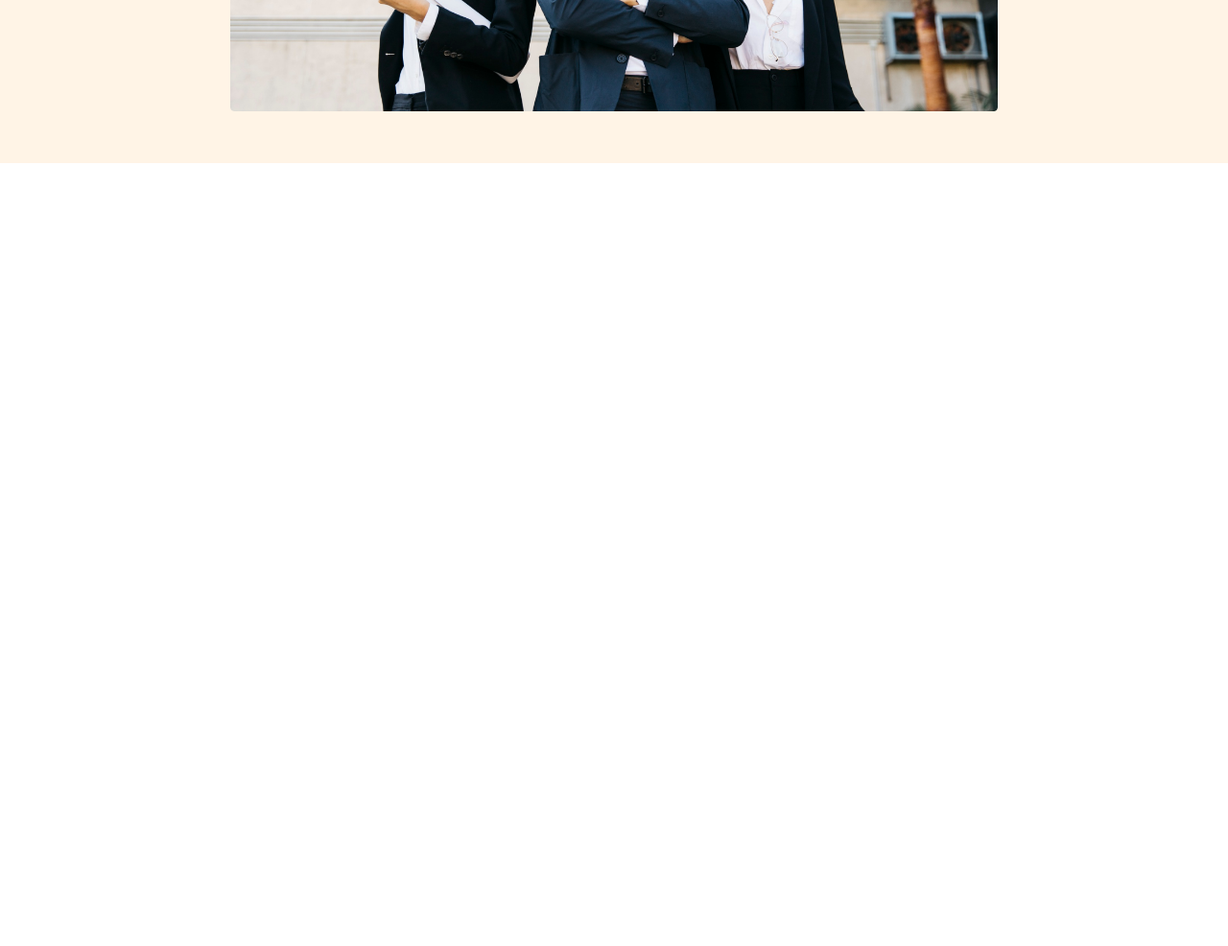
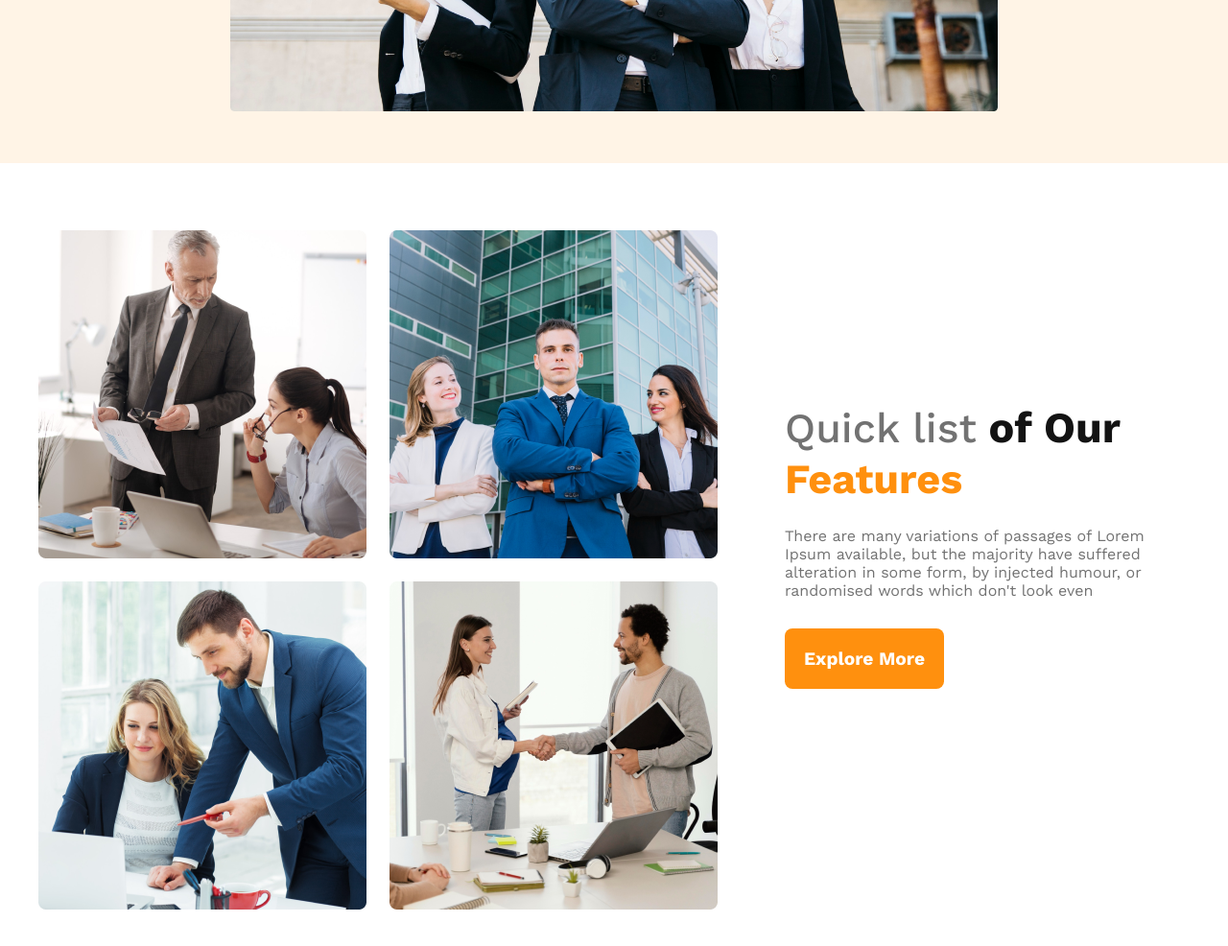
Before and after one commit to Rasibul/architects-website, a plain HTML site: page index.html in a window 1280 px wide. Shown: the part 814-1800 px from the top of the page at 96% size. Before the commit the page ends 1114 px from the top, so only its background shows below. Drawn offline with nearby package versions, Linux system fonts and the light colour scheme.

```diff
--- a/index.html
+++ b/index.html
@@ -30,11 +30,13 @@
         <!-- header style end -->
         <!-- banner style start -->
         <div class="banner">
-           <div class="banner-content">
-            <h2 class="banner-tittle">Brand New Group of Architects </h2>
-            <p class="section-description">There are many variations of passages of Lorem Ipsum available, but the majority have suffered alteration in some form, by injected humour, or randomised words which don't look even</p>
-            <button class="btn-primary">Explore More</button>
-           </div>
+            <div class="banner-content">
+                <h2 class="banner-tittle">Brand New Group of Architects </h2>
+                <p class="section-description">There are many variations of passages of Lorem Ipsum available, but the
+                    majority have suffered alteration in some form, by injected humour, or randomised words which don't
+                    look even</p>
+                <button class="btn-primary">Explore More</button>
+            </div>
             <img src="./images/banner.png" alt="">
         </div>
         <!-- banner style end -->
@@ -43,6 +45,23 @@
     <main>
         <!-- Feature section start -->
 
+        <sectionc class="feture-container">
+            <div class="feture-img-container">
+                <img src="./images/team1.png" alt="">
+                <img src="./images/team2.png" alt="">
+                <img src="./images/team3.png" alt="">
+                <img src="./images/team4.png" alt="">
+            </div>
+            <div class="feture-content">
+                <h2 class="section-tittle feture-tittle"> <span class="quick">Quick list</span> of Our <span class="feture">Features</span></h2>
+                <p class="section-description">There are many variations of passages of Lorem Ipsum available, but the
+                    majority have suffered alteration in some form, by injected humour, or randomised words which don't
+                    look even</p>
+                <button class="btn-primary">Explore More</button>
+            </div>
+
+            </section>
+
     </main>
     <footer>
 
--- a/styles/style.css
+++ b/styles/style.css
@@ -32,13 +32,16 @@
     margin-bottom: 50px;
     cursor: pointer;
 }
+.btn-primary:hover{
+    background-color: coral;
+}
 
 /* Header section style */
 
 header {
     background: rgba(255, 144, 14, 0.10);
     padding: 50px 240px;
-    margin-bottom: 130px;
+
 }
 
 nav {
@@ -55,6 +58,10 @@ nav li {
 
     list-style: none;
     margin-right: 30px;
+}
+
+nav li a:hover{
+    color: blueviolet;
 }
 
 li a {
@@ -82,10 +89,51 @@ li a {
     font-weight: 700;
     margin-bottom: 5px;
 }
-.banner img{
+
+.banner img {
     width: 100%;
 }
 
+
+/* main section */
+main {
+    max-width: 1200px;
+    margin: 70px auto;
+}
+
+/* Feture style  */
+.feture-container {
+    display: flex;
+    align-items: center;
+}
+
+.feture-img-container {
+    display: grid;
+    grid-template-columns: repeat(2, 1fr);
+    gap: 1.5rem;
+}
+
+.feture-content {
+    padding-left: 70px;
+
+}
+
+.quick {
+    color: #727272;
+    font-size: 2.7rem;
+    font-weight: 500;
+
+}
+
+.feture {
+    color: #FF900E;
+    font-size: 2.7rem;
+    font-weight: 700;
+
+}
+.feture-tittle{
+    margin-bottom: 24px;
+}
 
 
 
@@ -98,28 +146,44 @@ li a {
 /* mobile device */
 
 @media screen and (max-width: 576px) {
-    header{
+    header {
         padding: 5px;
     }
-    .section-tittle{
+
+    .section-tittle {
         margin-bottom: 10px;
     }
-    nav{
+
+    nav, .feture-container {
         flex-direction: column;
+    }
+
+    .feture-img-container{
+        grid-template-columns: 1fr;
+    }
+    .feture-content {
+        padding-left: 20px;
+
     }
 
 
 }
+
 /* medium devices */
 
 @media screen and (min-width: 576px) and (max-width: 960px) {
-    header{
+    header {
         padding: 50px;
     }
-    .section-tittle{
+
+    .section-tittle {
         margin-bottom: 20px;
     }
-    nav{
+
+    nav, .feture-container {
         flex-direction: column;
     }
+    .feture-img-container{
+        margin-bottom: 10px;
+    }
 }
```
